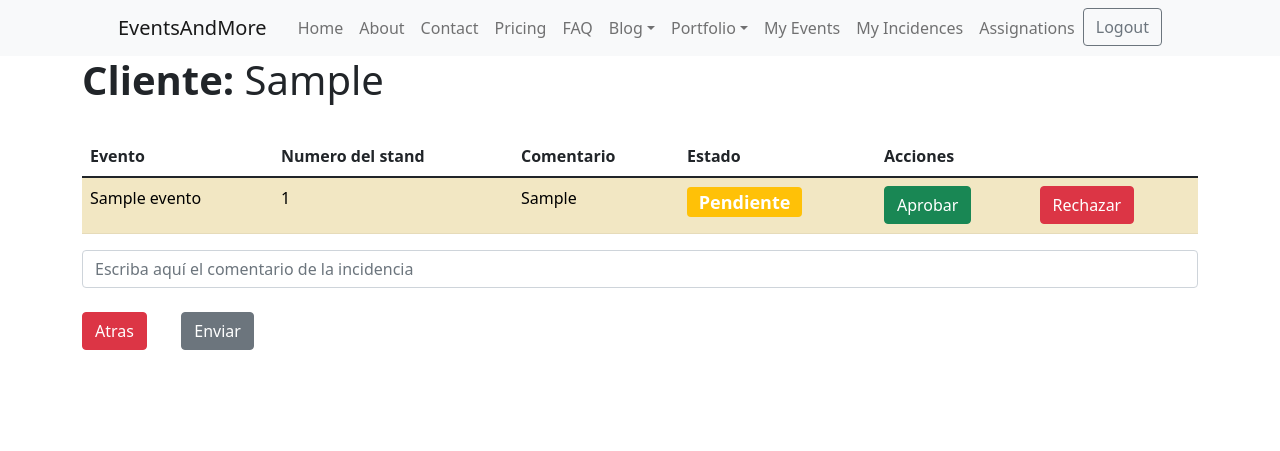
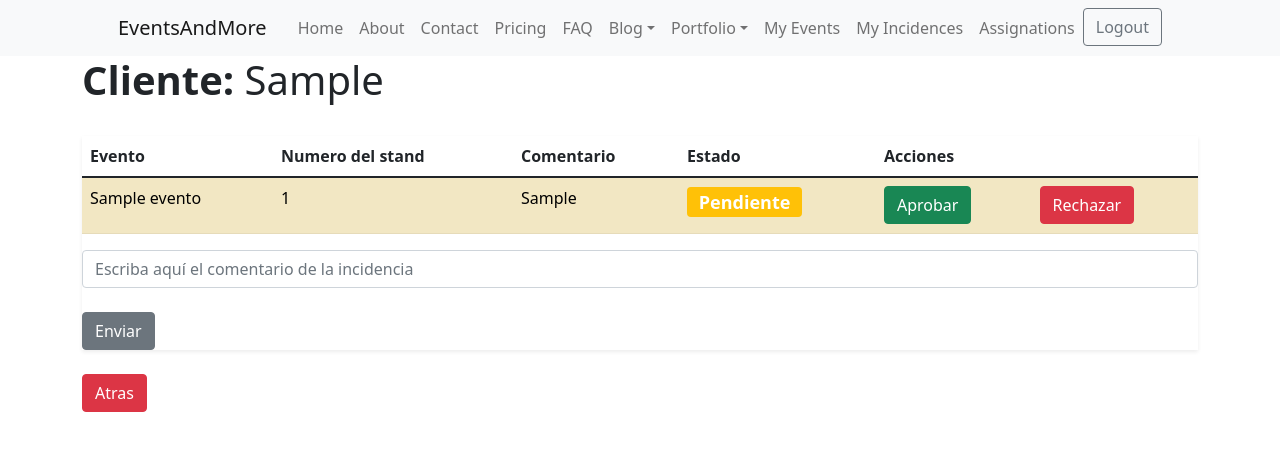
Before and after one commit to sergiobeltranguerrero/EventsAndMoreProject, a Django app: page /assignaciones/detalles/1 in a window 1280 px wide. Shown: the top 451 px of the page. Run offline with Django 3.2, Linux system fonts and the light colour scheme; a user stored in the database is signed in; tables that the repository leaves empty hold one stand-in row (values such as "Sample post"); some libraries are stand-ins or nearby versions.

Commit message:
boton return arreglado

```diff
--- a/EventsAndMore/main/views/solicitudes.py
+++ b/EventsAndMore/main/views/solicitudes.py
@@ -69,10 +69,6 @@ def detalles_assignacion(request,id_assignacion):
                 assignaciones2 = Assignacion.objects.filter(id=id_assignacion)
                 return render(request, "assignacion/detalles_assignacion.html", {"assignaciones": assignaciones2, 'cliente' : assignaciones2[0].cliente,'comentario' : assignaciones2[0].id,'states': states})
 
-            if request.POST['Valor'] == 'Return':
-                assignaciones = Assignacion.objects.all()
-                return render(request, "assignacion/assignaciones.html", {"assignaciones": assignaciones, 'states': states})
-
 
         else:
             assignaciones = Assignacion.objects.filter(id=id_assignacion)
--- a/EventsAndMore/templates/assignacion/detalles_assignacion.html
+++ b/EventsAndMore/templates/assignacion/detalles_assignacion.html
@@ -10,6 +10,7 @@
     <br/>
     <form action="{% url 'detalles_assignacion' comentario %}" method="POST">
     {% csrf_token %}
+        <div class="shadow-sm">
         <table class="table table-striped table-hover col-12">
             <thead>
                 <tr>
@@ -86,12 +87,17 @@
             <div class="form-group">
                 <thead>
                 <tr>
-                    <th><button class="btn btn-danger  btn-block" type="submit" href="{% url 'mostrar_assignaciones' %}" id="Valor" value="Return" name="Valor">Atras</button>
-                    <th><button class="btn hidden "></button></th>
                     <th><button class="btn btn-secondary btn-block" type="submit" href="{% url 'detalles_assignacion' comentario %}" id="Valor" value="Comentario" name="Valor"  >Enviar</button>
                 </tr>
                 </thead>
             </div>
+        </div>
     </form>
+    <div>
+            <a class="btn " href="{% url 'mostrar_assignaciones' %}"></a>
+        </div>
+    <div>
+            <a class="btn btn-danger " href="{% url 'mostrar_assignaciones' %}">Atras</a>
+        </div>
 </div>
 {% endblock %}
```
Also changed, not shown: EventsAndMore/main/views/incidences.py (+1 -6 lines), EventsAndMore/templates/incidencia/detalles_incidencia.html (+3 -7 lines).
